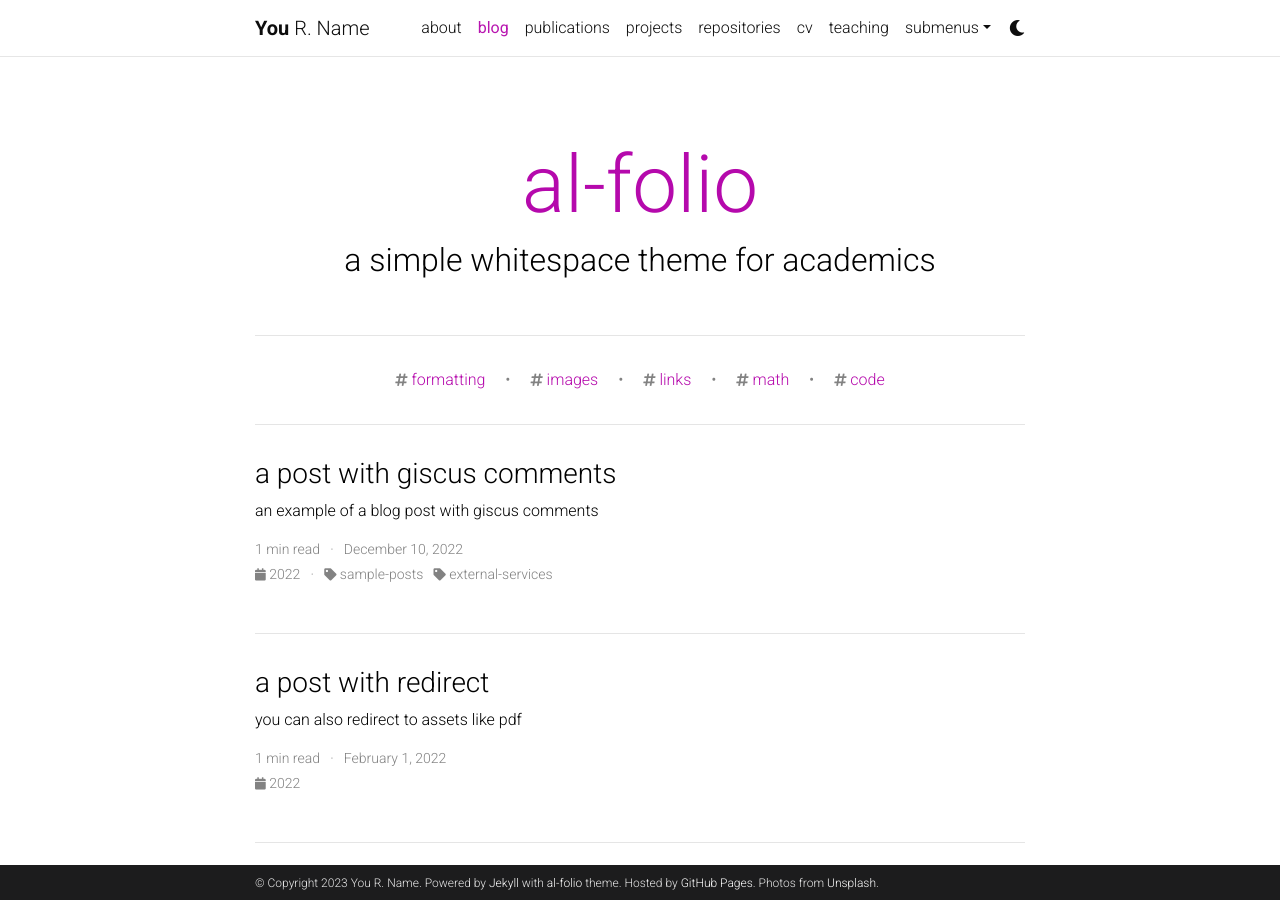
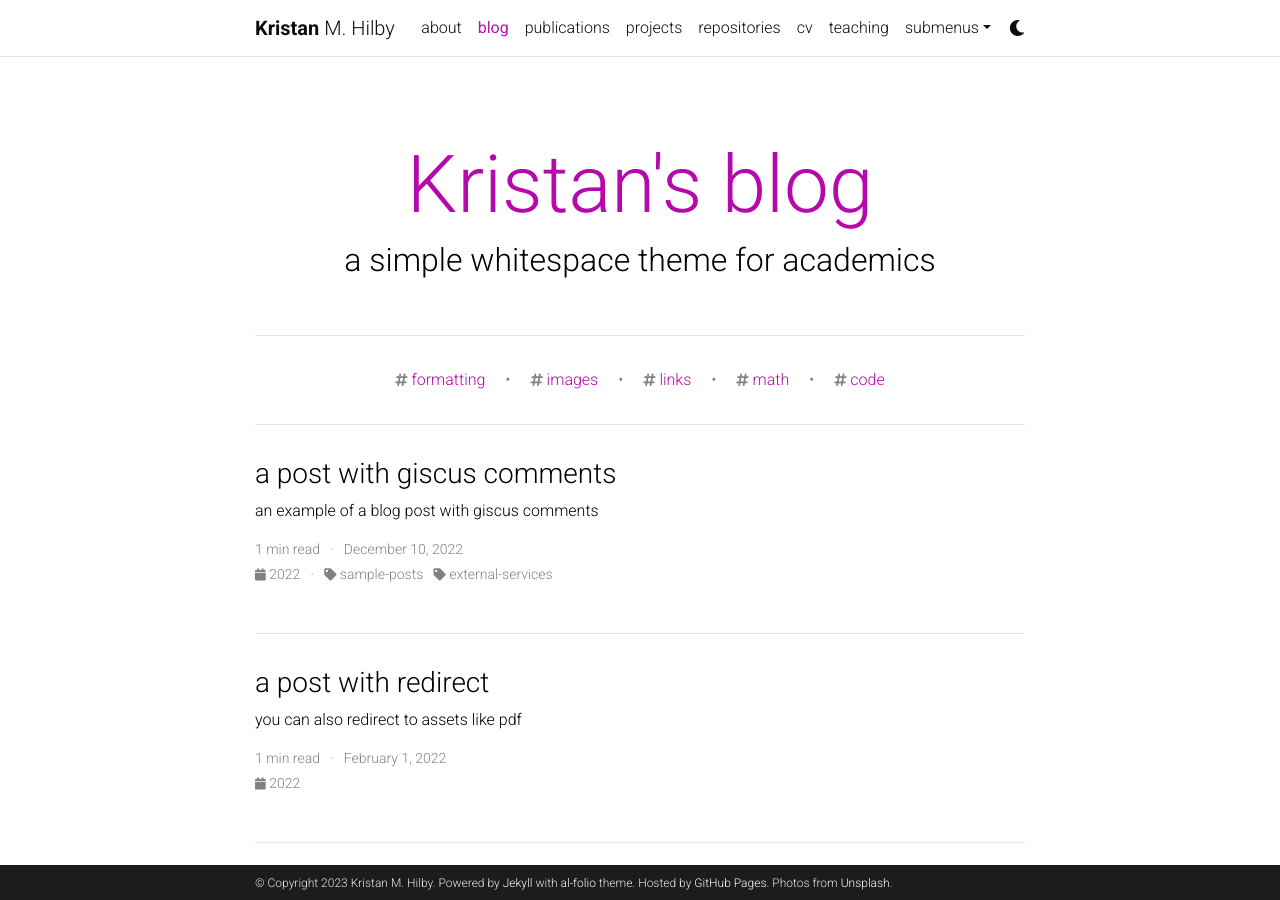
Before and after one commit to kristanhilby/kristanhilby.github.io, a Jekyll site: the page built from blog/index.html, in a window 1280 px wide and 900 px high. Built offline with Jekyll 4.4.1, drawn with Linux system fonts in a browser that asks for light colours; the list of posts is cut into pages by our own code; comment, search, counter and statistics services are not loaded; a style sheet for code colours, icons or effects is not loaded.

Commit message:
ready to work

```diff
--- a/_config.yml
+++ b/_config.yml
@@ -3,9 +3,9 @@
 # -----------------------------------------------------------------------------
 
 title: blank # the website title (if blank, full name will be used instead)
-first_name: You
-middle_name: R.
-last_name: Name
+first_name: Kristan
+middle_name: M.
+last_name: Hilby
 email: you@example.com
 description: > # the ">" symbol means to ignore newlines until "footer_text:"
   A simple, whitespace theme for academics. Based on [*folio](https://github.com/bogoli/-folio) design.
@@ -18,8 +18,8 @@ keywords: jekyll, jekyll-theme, academic-website, portfolio-website  # add your
 lang: en # the language of your site (for example: en, fr, cn, ru, etc.)
 icon: ⚛️  # the emoji used as the favicon (alternatively, provide image name in /assets/img/)
 
-url: https://alshedivat.github.io # the base hostname & protocol for your site
-baseurl: /al-folio # the subpath of your site, e.g. /blog/
+url: https://kristanhilby.github.io # the base hostname & protocol for your site
+baseurl: # the subpath of your site, e.g. /blog/
 last_updated: false # set to true if you want to display last updated in the footer
 impressum_path:  # set to path to include impressum link in the footer, use the same path as permalink in a page, helps to conform with EU GDPR
 
@@ -120,7 +120,7 @@ bing_site_verification:  # out your bing-site-verification ID (Bing Webmaster)
 # Blog
 # -----------------------------------------------------------------------------
 
-blog_name: al-folio # blog_name will be displayed in your blog page
+blog_name: Kristan's blog # blog_name will be displayed in your blog page
 blog_nav_title: blog # your blog must have a title for it to be displayed in the nav bar
 blog_description: a simple whitespace theme for academics
 permalink: /blog/:year/:title/
@@ -157,8 +157,8 @@ disqus_shortname: al-folio # put your disqus shortname
 # If you have blog posts published on medium.com or other external sources,
 # you can display them in your blog by adding a link to the RSS feed.
 external_sources:
-  - name: medium.com
-    rss_url: https://medium.com/@al-folio/feed
+  # - name: medium.com
+    # rss_url: https://medium.com/@al-folio/feed
 
 # -----------------------------------------------------------------------------
 # Collections
```
Also changed, not shown: website_instructions.md (added, +60 -0 lines).
